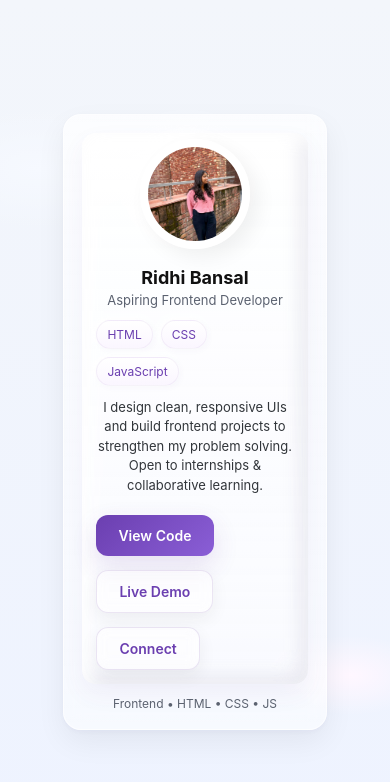
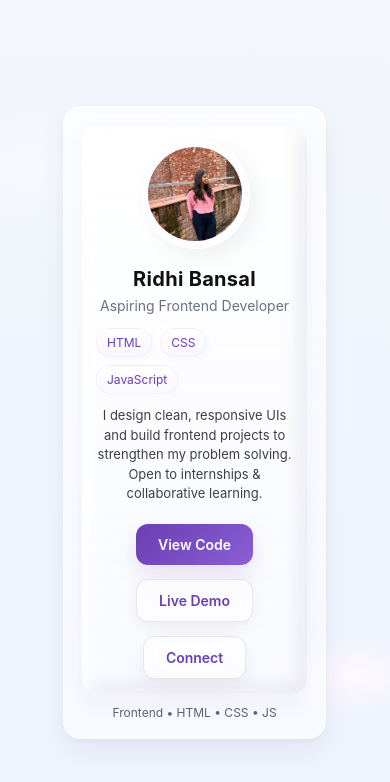
Before and after one commit to RidhiiBansal/profile-card, a plain HTML site: page index.html in a window 390 px wide. Drawn offline with Linux system fonts and the light colour scheme.

Commit message:
Polish UI animations and accessibility

```diff
--- a/style.css
+++ b/style.css
@@ -1,4 +1,4 @@
-/* Variables & reset */
+/* ================= VARIABLES & RESET ================= */
 :root{
   --bg1: #f3f6fb;
   --bg2: #eef3ff;
@@ -6,44 +6,56 @@
   --glass-border: rgba(255,255,255,0.55);
   --accent: #6b3fb0;
   --muted: #5b6270;
-  --soft-shadow: rgba(99,65,153,0.10);
-  --inset-shadow: rgba(0,0,0,0.06);
   --card-w: 380px;
 }
-*{box-sizing:border-box;margin:0;padding:0;font-family:Inter,system-ui,Arial,sans-serif}
+
+*{
+  box-sizing:border-box;
+  margin:0;
+  padding:0;
+  font-family:Inter,system-ui,Arial,sans-serif;
+}
+
 html,body{height:100%}
+
 body{
   min-height:100vh;
   display:flex;
   align-items:center;
   justify-content:center;
-  background: radial-gradient(1200px 600px at 10% 20%, #f6f9ff 0%, transparent 10%),
-              radial-gradient(1000px 500px at 90% 80%, #fff7ff 0%, transparent 8%),
-              linear-gradient(180deg,var(--bg1),var(--bg2));
-  -webkit-font-smoothing:antialiased;
+  background:
+    radial-gradient(1200px 600px at 10% 20%, #f6f9ff 0%, transparent 10%),
+    radial-gradient(1000px 500px at 90% 80%, #fff7ff 0%, transparent 8%),
+    linear-gradient(180deg,var(--bg1),var(--bg2));
   padding:28px;
   color:#1b1f24;
+  -webkit-font-smoothing:antialiased;
 }
 
-/* Page wrapper */
-.page{width:100%;display:flex;align-items:center;justify-content:center;padding:24px}
+/* ================= PAGE ================= */
+.page{
+  width:100%;
+  display:flex;
+  align-items:center;
+  justify-content:center;
+  padding:24px;
+}
 
-/* Glass card outer */
+/* ================= CARD ================= */
 .card-glass{
-  width: min(var(--card-w), 92%);
+  width:min(var(--card-w),92%);
   border-radius:18px;
   padding:18px;
   background: linear-gradient(180deg, rgba(255,255,255,0.72), rgba(255,255,255,0.55));
-  border: 1px solid rgba(255,255,255,0.6);
+  border:1px solid rgba(255,255,255,0.6);
   box-shadow:
     0 12px 30px rgba(20,18,23,0.06),
     0 2px 6px rgba(99,65,153,0.04);
   backdrop-filter: blur(8px) saturate(120%);
-  position:relative;
-  overflow:visible;
+  animation: fadeUp 0.8s ease-out both;
 }
 
-/* inner card that uses neumorphism-style shadows */
+/* ================= INNER ================= */
 .card-inner{
   display:flex;
   gap:18px;
@@ -57,109 +69,134 @@ body{
     0 10px 24px rgba(99,65,153,0.06);
 }
 
-/* Avatar with soft raised effect (neumorphism) */
+/* ================= AVATAR ================= */
 .avatar-wrap{
   flex:0 0 110px;
   display:flex;
   align-items:center;
   justify-content:center;
 }
+
 .avatar{
   width:110px;
   height:110px;
   border-radius:50%;
   object-fit:cover;
   border:8px solid rgba(255,255,255,0.9);
+  background: linear-gradient(135deg,#e9ddff,#f7f2ff);
   box-shadow:
     8px 8px 20px rgba(0,0,0,0.06),
     -8px -8px 18px rgba(255,255,255,0.9);
-  transition: transform .28s cubic-bezier(.2,.9,.2,1), box-shadow .28s ease;
+  transition: transform .4s ease, box-shadow .4s ease;
 }
 
-/* content column */
+/* ================= CONTENT ================= */
 .card-content{flex:1;min-width:0}
-.name{font-size:20px;font-weight:700;color:#111;margin-bottom:4px}
-.role{font-size:13px;color:var(--muted);margin-bottom:12px}
-.skill-row{display:flex;gap:8px;flex-wrap:wrap;margin-bottom:12px}
+
+.name{
+  font-size:22px;
+  font-weight:700;
+  letter-spacing:0.3px;
+  color:#111;
+  margin-bottom:6px;
+}
+
+.role{
+  font-size:14px;
+  color:var(--muted);
+  opacity:0.9;
+  margin-bottom:14px;
+}
+
+.skill-row{
+  display:flex;
+  gap:8px;
+  flex-wrap:wrap;
+  margin-bottom:12px;
+}
+
 .pill{
   background: linear-gradient(180deg, rgba(255,255,255,0.9), rgba(250,245,255,0.9));
-  padding:6px 10px;border-radius:999px;font-size:12px;color:var(--accent);
+  padding:6px 10px;
+  border-radius:999px;
+  font-size:12px;
+  color:var(--accent);
   border:1px solid rgba(102,51,153,0.06);
-  box-shadow: 2px 2px 6px rgba(99,65,153,0.03), -2px -2px 6px rgba(255,255,255,0.8);
+  box-shadow:
+    2px 2px 6px rgba(99,65,153,0.03),
+    -2px -2px 6px rgba(255,255,255,0.8);
+  transition: all .25s ease;
 }
 
-/* bio */
-.bio{color:#31353a;font-size:14px;line-height:1.5;margin-bottom:14px;}
-
-/* =============== UPDATED BUTTON STYLING =============== */
-
-.actions {
-  margin-top: 20px;
-  display: flex;
-  gap: 14px;
-  flex-wrap: wrap;
-  align-items: center;
+.pill:hover{
+  background:#f5ecff;
+  transform: translateY(-3px) scale(1.02);
 }
 
-/* Base button */
-.btn {
-  display: inline-flex;
-  align-items: center;
-  justify-content: center;
-  padding: 12px 22px;
-  font-size: 14px;
-  font-weight: 600;
-  text-decoration: none;
-  border-radius: 12px;
-  cursor: pointer;
-  transition: transform .25s ease, box-shadow .25s ease, background .25s ease;
-  border: 1.5px solid rgba(255,255,255,0.35);
-  backdrop-filter: blur(8px);
-  -webkit-backdrop-filter: blur(8px);
-  box-shadow: 0 6px 18px rgba(0,0,0,0.06);
-  color: var(--accent);
+/* ================= BIO ================= */
+.bio{
+  color:#31353a;
+  font-size:14px;
+  line-height:1.5;
+  opacity:0.95;
+  margin-bottom:16px;
 }
 
-/* focus outline */
-.btn:focus {
-  outline: 3px solid rgba(102,51,153,0.15);
-  outline-offset: 4px;
+/* ================= BUTTONS ================= */
+.actions{
+  margin-top:20px;
+  display:flex;
+  gap:14px;
+  flex-wrap:wrap;
 }
 
-/* Primary button (purple) */
-.btn.primary,
-.primary {
-  background: linear-gradient(135deg,#6b3fb0,#8a5ed6);
-  color: #fff;
-  border: none;
-  box-shadow: 0 10px 26px rgba(102,51,153,0.14);
+.btn{
+  display:inline-flex;
+  align-items:center;
+  justify-content:center;
+  padding:12px 22px;
+  font-size:14px;
+  font-weight:600;
+  text-decoration:none;
+  border-radius:12px;
+  cursor:pointer;
+  transition: transform .25s ease, box-shadow .25s ease, background .25s ease;
+  border:1.5px solid rgba(255,255,255,0.35);
+  backdrop-filter: blur(8px);
+  box-shadow:0 6px 18px rgba(0,0,0,0.06);
+  color:var(--accent);
 }
 
-.btn.primary:hover,
-.primary:hover {
-  transform: translateY(-3px);
-  box-shadow: 0 16px 36px rgba(102,51,153,0.22);
+.btn:focus-visible{
+  outline:3px solid rgba(107,63,176,0.4);
+  outline-offset:4px;
 }
 
-/* Ghost button (glass white) */
-.btn.ghost,
-.ghost {
-  background: rgba(255,255,255,0.40);
-  color: var(--accent);
-  border: 1px solid rgba(102,51,153,0.12);
-  backdrop-filter: blur(6px);
+.btn.primary{
+  background: linear-gradient(135deg,#6b3fb0,#8a5ed6);
+  color:#fff;
+  border:none;
+  box-shadow:0 10px 26px rgba(102,51,153,0.14);
 }
 
-.btn.ghost:hover,
-.ghost:hover {
+.btn.primary:hover{
+  transform: translateY(-4px) scale(1.03);
+  box-shadow:0 16px 36px rgba(102,51,153,0.22);
+}
+
+.btn.ghost{
+  background: rgba(255,255,255,0.4);
+  color:var(--accent);
+  border:1px solid rgba(102,51,153,0.12);
+}
+
+.btn.ghost:hover{
   background: rgba(255,255,255,0.65);
   transform: translateY(-3px);
-  box-shadow: 0 10px 20px rgba(99,65,153,0.07);
+  box-shadow:0 10px 20px rgba(99,65,153,0.07);
 }
 
-
-
-/* footer small tag under card */
+/* ================= FOOTER ================= */
 .card-footer{
   margin-top:12px;
   font-size:12px;
@@ -167,22 +204,36 @@ body{
   text-align:center;
 }
 
-/* hover effects */
-.card-glass:hover .avatar{ transform: translateY(-6px) scale(1.04); box-shadow: 12px 14px 30px rgba(99,65,153,0.12), -8px -8px 18px rgba(255,255,255,0.9) }
-.primary:hover{ transform: translateY(-4px) scale(1.01); box-shadow: 0 18px 40px rgba(102,51,153,0.16) }
-.ghost:hover{ transform: translateY(-3px); box-shadow: 0 8px 20px rgba(102,51,153,0.06) }
-.pill:hover{ transform: translateY(-3px) scale(1.02) }
+/* ================= HOVER EFFECT ================= */
+.card-glass:hover .avatar{
+  transform: scale(1.08);
+  box-shadow:
+    0 20px 40px rgba(138,94,214,0.35),
+    -10px -10px 20px rgba(255,255,255,0.9);
+}
 
-/* responsive */
+/* ================= RESPONSIVE ================= */
 @media (max-width:520px){
-  .card-inner{flex-direction:column;align-items:center;text-align:center;padding:14px}
-  .avatar-wrap{margin-top:-8px}
-  .card-content{width:100%}
-  .name{font-size:18px}
+  .card-inner{
+    flex-direction:column;
+    align-items:center;
+    text-align:center;
+    padding:14px;
+  }
+  .actions{
+    justify-content:center;
+  }
+  .name{font-size:20px}
   .bio{font-size:13px}
 }
 
-/* reduced motion */
+/* ================= ANIMATION ================= */
+@keyframes fadeUp{
+  from{opacity:0;transform:translateY(30px) scale(0.98)}
+  to{opacity:1;transform:translateY(0) scale(1)}
+}
+
+/* ================= REDUCED MOTION ================= */
 @media (prefers-reduced-motion: reduce){
-  .avatar, .btn, .pill { transition: none !important; transform: none !important; box-shadow: none !important; }
+  *{transition:none!important;animation:none!important}
 }
```
